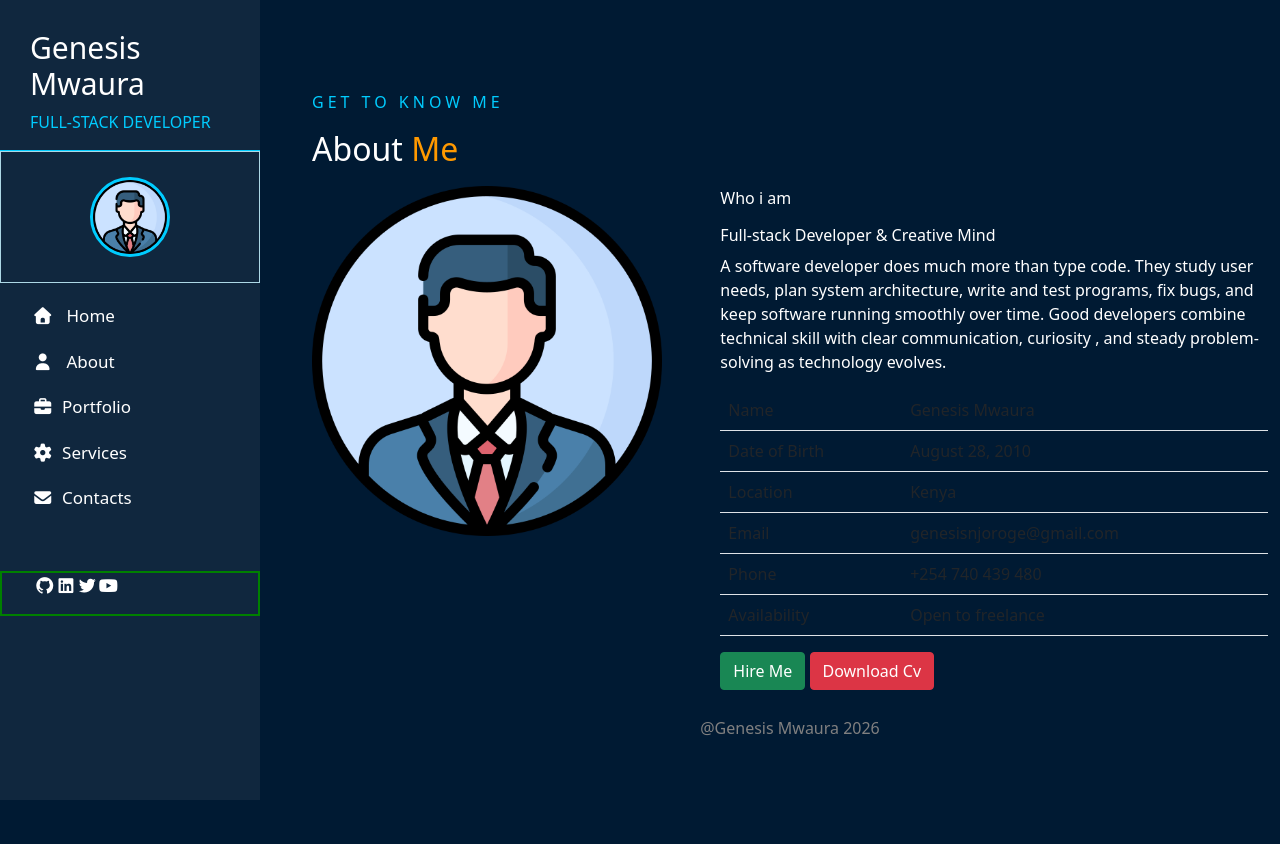
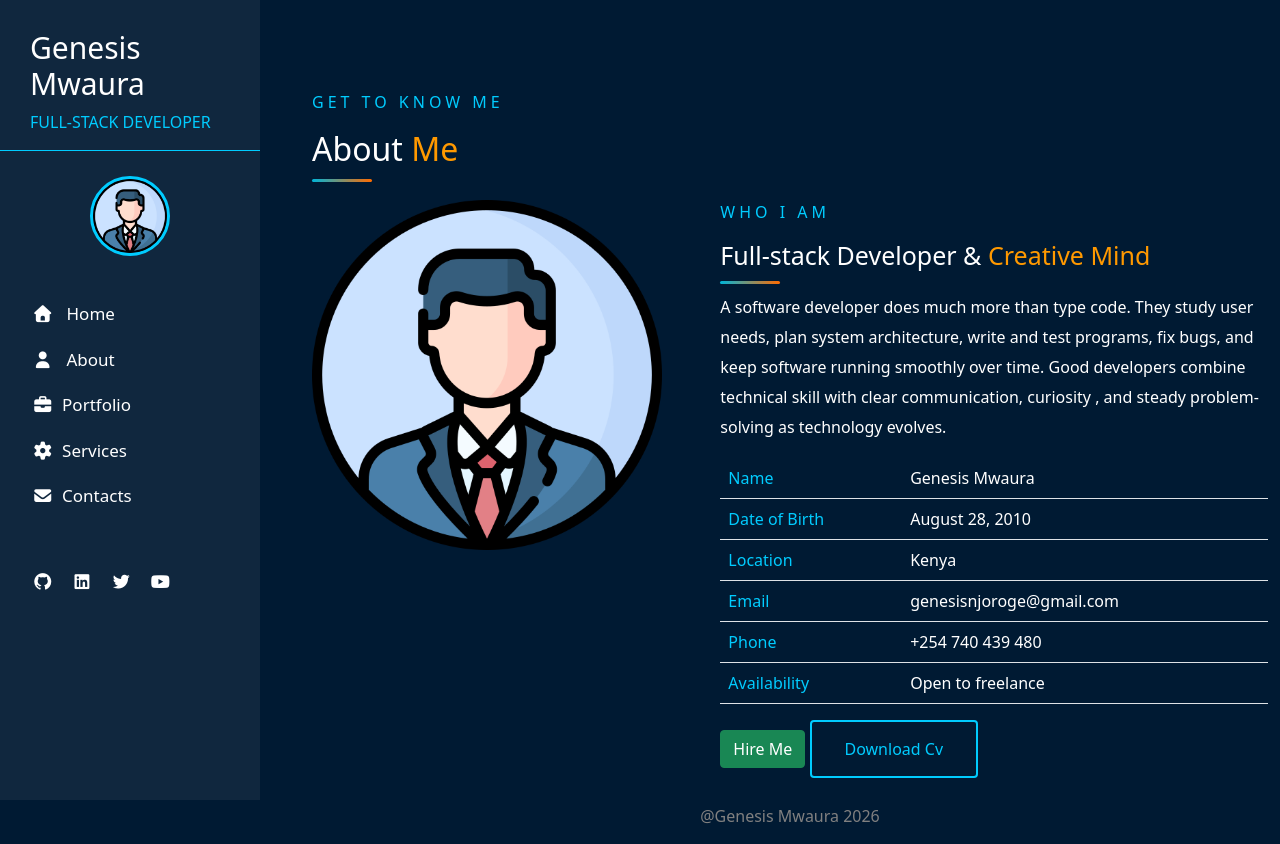
Before and after one commit to TheeGreat-GMN/genesis_profile, a plain HTML site: page about.html in a window 1280 px wide. Before the commit the page ends 800 px from the top, so only its background shows below. Drawn offline with nearby package versions, Linux system fonts and the light colour scheme.

Commit message:
completed the about me page

```diff
--- a/about.html
+++ b/about.html
@@ -20,7 +20,7 @@
                     </div>
 
                     <!--brand logo-->
-                    <div class="brand-logo" style="border: 1px solid lightblue;">
+                    <div class="brand-logo">
                       <center><img src="logo/logo.png" alt="profile-image" class="brand-sidebar-image"></center>
                     </div>
 
@@ -58,13 +58,27 @@
                             </li>
                         </ul>
                     </div>
-
-                    <!--social media icons-->
+                       <!--social media icons-->
                     <div class="social-media">
                         <ul class="icons">
                             <li>
                                 <a href="#">
-                                    <i  class="fa-brands fa-github"></i><i class="fa-brands fa-linkedin"></i><i class="fa-brands fa-twitter"></i><i class="fa-brands fa-youtube"></i>
+                                    <i  class="fa-brands fa-github"></i>
+                                </a>
+                            </li>
+                            <li>
+                                <a href="#">
+                                    <i class="fa-brands fa-linkedin"></i>
+                                </a>
+                            </li>
+                            <li>
+                                <a href="#">
+                                    <i class="fa-brands fa-twitter"></i>
+                                </a>
+                            </li>
+                            <li>
+                                <a href="#">
+                                    <i class="fa-brands fa-youtube"></i>
                                 </a>
                             </li>
                         </ul>
@@ -78,7 +92,7 @@
                     <div class="row">
                         <div class="col-sm-6">
                             <p class="get-to-know-me-paragraph">Get to know me</p>
-                            <h6 class="about-me-h6">About <span class="me-span-text">Me</span></h6>
+                            <h2 class="about-me-h6">About <span class="me-span-text">Me</span></h2>
                         </div>
 
                     </div>
@@ -91,9 +105,9 @@
                         </div>
                         <div class="col-sm-7">
                             <div class="cretive-mind">
-                                <p>Who i am</p>
-                                <h6>Full-stack Developer & Creative Mind</h6>
-                                <p>A software developer does much more than type code.
+                                <p class="who_i_am">Who i am</p>
+                                <h6 class="h6">Full-stack Developer &<span class="span"> Creative Mind</span></h6>
+                                <p class="who_i_am_p1">A software developer does much more than type code.
                                     They study user needs, plan system architecture,
                                     write and test programs, fix bugs, and keep software
                                     running smoothly over time. Good developers combine
@@ -103,32 +117,32 @@
                             </div>
                             <table class="table">
                                 <tr>
-                                    <td>Name</td>
-                                    <td>Genesis Mwaura</td>
+                                    <td class="first_td">Name</td>
+                                    <td class="second_td">Genesis Mwaura</td>
                                 </tr>
                                 <tr>
-                                    <td>Date of Birth</td>
-                                    <td>August 28, 2010</td>
+                                    <td  class="first_td">Date of Birth</td>
+                                    <td class="second_td">August 28, 2010</td>
                                 </tr>
                                 <tr>
-                                    <td>Location</td>
-                                    <td>Kenya</td>
+                                    <td  class="first_td">Location</td>
+                                    <td class="second_td">Kenya</td>
                                 </tr>
                                 <tr>
-                                    <td>Email</td>
-                                    <td>genesisnjoroge@gmail.com</td>
+                                    <td  class="first_td">Email</td>
+                                    <td class="second_td">genesisnjoroge@gmail.com</td>
                                 </tr>
                                 <tr>
-                                    <td>Phone</td>
-                                    <td>+254 740 439 480</td>
+                                    <td  class="first_td">Phone</td>
+                                    <td class="second_td">+254 740 439 480</td>
                                 </tr>
                                 <tr>
-                                    <td>Availability</td>
-                                    <td>Open to freelance</td>
+                                    <td  class="first_td">Availability</td>
+                                    <td class="second_td">Open to freelance</td>
                                 </tr>
                             </table>
                             <a class="btn btn-success">Hire Me</a>
-                            <a class="btn btn-danger">Download Cv</a>
+                            <a class="btn btn-primary download_cv">Download Cv</a>
                         </div>
                     </div>
                 </section>
--- a/css/style.css
+++ b/css/style.css
@@ -133,10 +133,24 @@ body{
     color: var(--cyan-color);
 }
 
-.about-me-h6{
+.about-me-h6,
+.h6{
     font-size: 32px;
+    position: relative;
+  padding-bottom: 14px; /* Space between text and the line */
+
 }
-
+.about-me-h6::after,
+.h6::after {
+  content: "";
+  position: absolute;
+  left: 0;
+  bottom: 0;
+  width: 60px;
+  height: 3px;
+  border-radius: 2px;
+  background: linear-gradient(90deg, #00b4d8 0%, #ff6b00 100%);
+}
 .me-span-text{
     color: var(--orange-color)
 }
@@ -150,6 +164,51 @@ body{
 }
 
 .social-media{
-    border: 2px solid green;
      margin-top: 20px;
 }
+
+.who_i_am{
+    color: var(--cyan-color);
+    letter-spacing: 4px;
+    text-transform: uppercase;
+}
+
+.h6{
+    font-size: 25px;
+}
+
+.span{
+    color: var(--orange-color);
+}
+
+.who_i_am_p1{
+    line-height: 30px;
+}
+
+.first_td{
+    color: var(--cyan-color);
+}
+
+.second_td{
+    color: var(--white-color);
+}
+
+.download_cv{
+    background-color: var(--dark-blue-color);
+    color: var(--cyan-color);
+    padding-left: 33px;
+    padding-right: 33px;
+    padding-top: 15px;
+    padding-bottom: 15px;
+    border: 2px solid var(--cyan-color);
+}
+
+.download-cv:hoover{
+    background-color: var(--cyan-color);
+    color: var(--dark-blue-color);
+    padding-left: 33px;
+    padding-right: 33px;
+    padding-top: 13px;
+    padding-bottom: 13px;
+    border: 2px solid var(--cyan-color);
+}
```
Also changed, not shown: index.html (+4 -3 lines), portfolio.html (added, +107 -0 lines).
